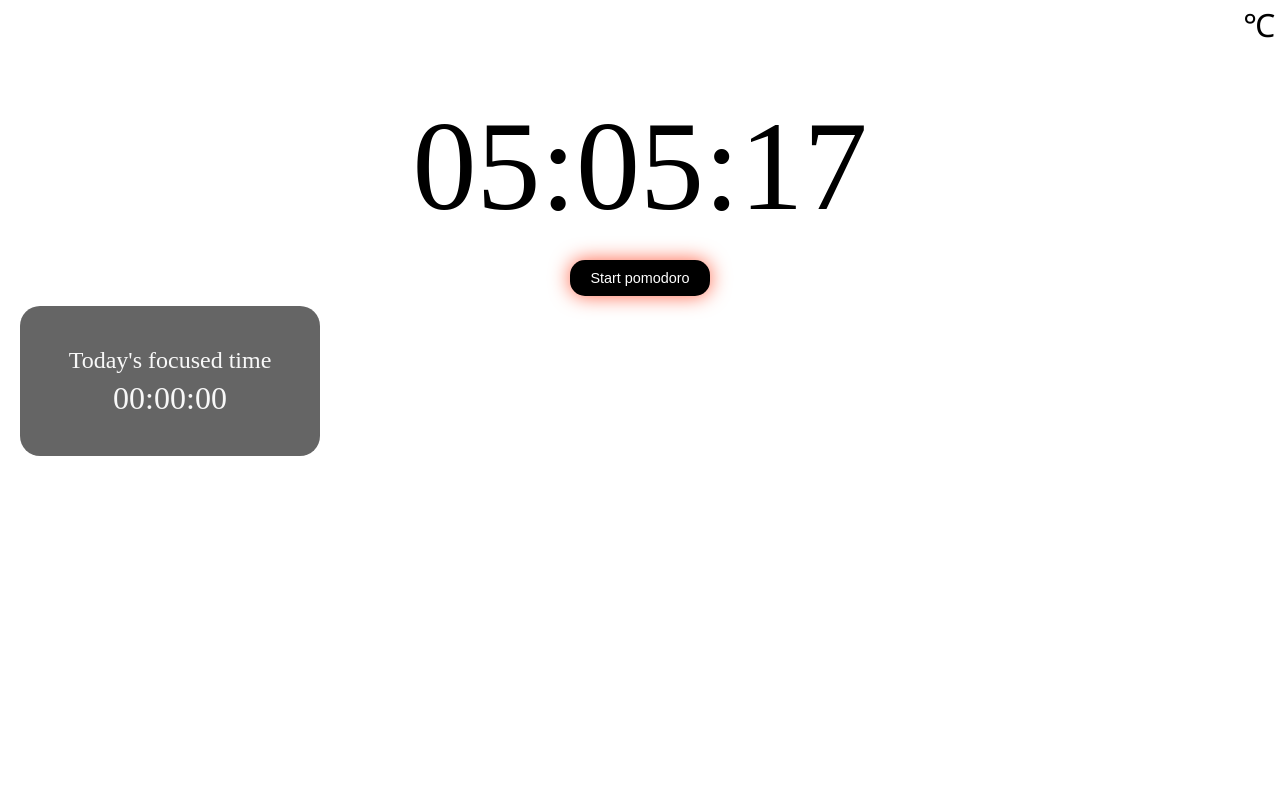
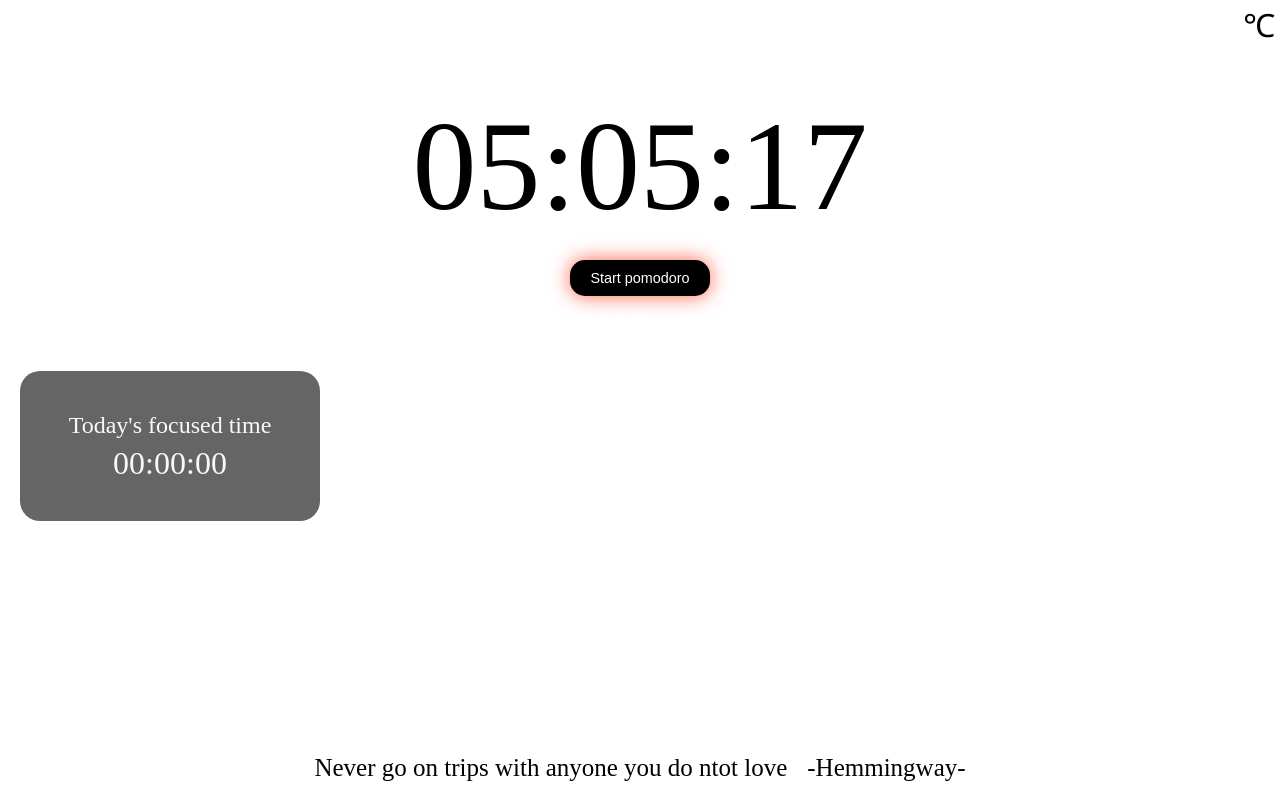
Before and after one commit to JaeHyunLee123/momentum_clone_react, a React (Create React App) app: page / in a window 1280 px wide. Built offline with nearby package versions, Linux system fonts and the light colour scheme; no server answers.

Commit message:
feat: implement quotes

```diff
--- /dev/null
+++ b/src/components/Quotes.jsx
@@ -0,0 +1,94 @@
+import styled from "styled-components";
+
+const Footer = styled.footer`
+  position: absolute;
+  left: 0px;
+  right: 0px;
+  bottom: 20px;
+`;
+
+const Quote = styled.div`
+  display: flex;
+  justify-content: center;
+
+  @media (max-width: 1200px) {
+    flex-direction: column;
+    align-items: center;
+  }
+`;
+
+const QuoteSpan = styled.span`
+  font-size: 25px;
+
+  &:first-child {
+    margin-right: 20px;
+
+    @media (max-width: 1200px) {
+      margin: 0px;
+    }
+  }
+
+  @media (max-width: 1200px) {
+    text-align: center;
+  }
+`;
+
+const Quotes = () => {
+  const quotesArr = [
+    {
+      quote: "The way to get started is to quit talking and begin doing",
+      author: "Walt Disney",
+    },
+    {
+      quote: "Life is what happens when you're busy making other plans",
+      author: "John Lennon",
+    },
+    {
+      quote: "The world is a book and those who do not travel read only one page",
+      author: "Saint Augustine",
+    },
+    {
+      quote: "Life is either a daring adventure or nothing at all",
+      author: "Helen Keller",
+    },
+    {
+      quote: "To Travel is to Live",
+      author: "Hans Christian Andersen",
+    },
+    {
+      quote: "Only a life lived for others is a life worthwhile",
+      author: "Albert Einstein",
+    },
+    {
+      quote: "You only live once, but if you do it right, once is enough",
+      author: "Mae West",
+    },
+    {
+      quote: "Never go on trips with anyone you do ntot love",
+      author: "Hemmingway",
+    },
+    {
+      quote: "We wander for distraction, but we travel for fulfilment",
+      author: "Hilaire Belloc",
+    },
+    {
+      quote: "Travel expands the mind and fills the gap",
+      author: "Sheda Savage",
+    },
+  ];
+
+  const randomIndex = Math.floor(Math.random() * quotesArr.length);
+
+  const quotes = quotesArr[randomIndex];
+
+  return (
+    <Footer>
+      <Quote>
+        <QuoteSpan>{quotes.quote}</QuoteSpan>
+        <QuoteSpan>-{quotes.author}-</QuoteSpan>
+      </Quote>
+    </Footer>
+  );
+};
+
+export default Quotes;
--- a/src/pages/home.jsx
+++ b/src/pages/home.jsx
@@ -3,6 +3,7 @@ import Clock from "../components/Clock";
 import Greetings from "../components/Greetings";
 import Pomodoro from "../components/Pomodoro";
 import Header from "../components/Header";
+import Quotes from "../components/Quotes";
 import TotalFocusTime from "../features/totalFocusTime/TotalFocusTime";
 
 const Home = () => {
@@ -13,8 +14,9 @@ const Home = () => {
       <Header />
       <Clock isHidden={!isClock} setIsClock={setIsClock} />
       <Pomodoro isHidden={isClock} setIsClock={setIsClock} />
+      <Greetings />
       <TotalFocusTime />
-      <Greetings />
+      <Quotes />
     </div>
   );
 };
```
